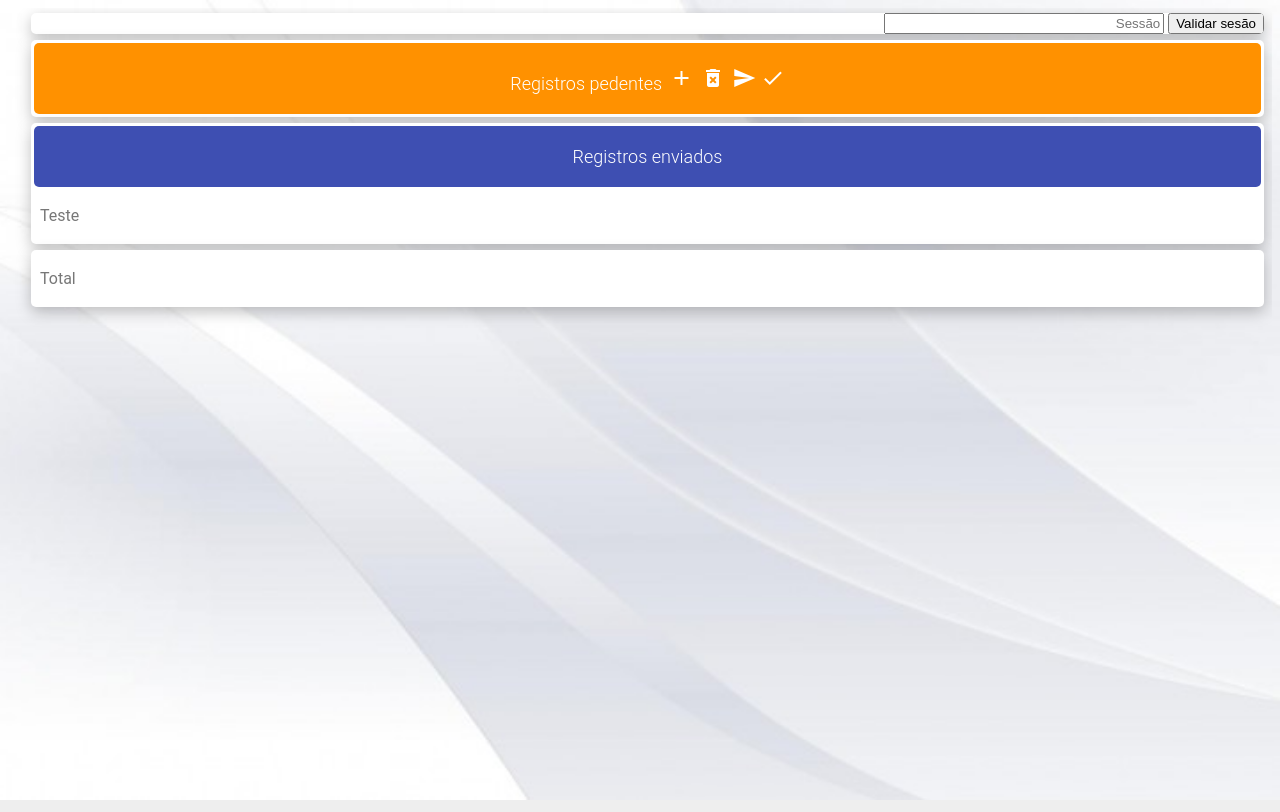
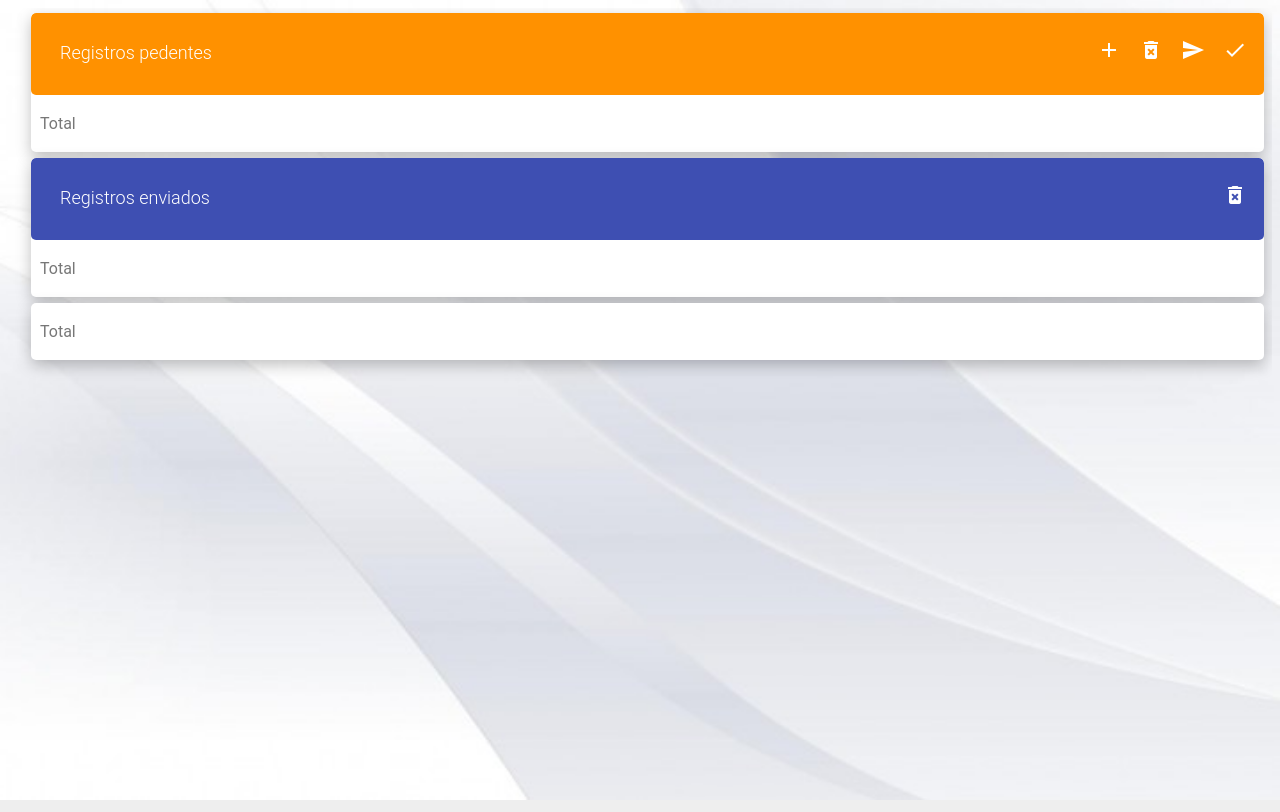
Before and after one commit to JeanHenriqueFerreira/TimeTracking, a plain HTML site: page index.html in a window 1280 px wide. Drawn offline with nearby package versions, Linux system fonts and the light colour scheme.

Commit message:
ajustes cards

```diff
--- a/CSS/style.css
+++ b/CSS/style.css
@@ -30,27 +30,43 @@ table tr td input[type="text"]:disabled {
   color: white;
 }
 
-.conteiner-icons-big {}
+.float-right {
+  float: right;
+  padding: 10px 2px 0px 0px;
+}
+
+.float-left {
+  float: left;
+}
+
+.hundred-percent {
+  width: 100%;
+}
+
+.eighty-percent {
+  width: 80%;
+}
 
 i {
   cursor: pointer;
 }
 
 .icon-left-white {
-  padding: 3px 0px 0px 3px;
-  icon-size: 30;
+  padding: 6px;
+  border: 3px solid rgba(0, 0, 0, 0);
   color: white;
+  float: right;
+}
+
+.icon-left-white:hover {
+  background-color: rgba(0, 0, 0, 0.4);
+  border-radius: 30px;
 }
 
 .container-div {
   padding: 2px 2px 2px 20px;
   height: 100%;
   overflow: auto;
-}
-
-.header-card {
-  border: solid 1px;
-  border-radius: 5px;
 }
 
 @import url(https://fonts.googleapis.com/css?family=Roboto:400,300);
@@ -101,6 +117,12 @@ h2 {
 
 .red {
   background: #FF0000;
+}
+
+.header-card {
+  padding: 6px;
+  height: 70px;
+  border-radius: 5px;
 }
 
 .orange {
--- a/JS/index.js
+++ b/JS/index.js
@@ -136,44 +136,18 @@ myTimeTracking.controller('MainCtr', ['$scope', '$interval', '$http',
           console.log("", err);
         });
       */
-      /*
-      $http.put("", {
+      $http.put("https://controle.suporte99.com/servico/recurso/sessao", {
         data: {
-          "sessId": $scope.cadastro.headers.sessId,
-          "NumSerie": "761",
-          headers: {
-            semOverlay: false,
-            conexao: "VA03E4595AC"
-          }
-        }
-        ,
-                headers: {
-                  "Connection": "keep-alive",
-                  "sessId": $scope.cadastro.headers.sessId,
-                  "Content-Type": "application/json;charset=UTF-8",
-                  "conexao": "VA03E4595AC",
-                  "Accept-Encoding": "gzip, deflate, br",
-                  "Accept-Language": "pt-BR,pt;q=0.8,en-US;q=0.6,en;q=0.4",
-                  "Access-Control-Allow-Origin": "*",
-                  "Referer": "https://www1.safety8.com.br/",
-                  "Origin": "https://jeanhenriqueferreira.github.io/TimeTracking"
-                }
-
-      }).*/
-      $http.put("https://www1.safety8.com.br/servico/recurso/sessao", {
-        data: {
-          "sessId": $scope.cadastro.headers.sessId,
-          "NumSerie": "761"
+          "sessId": $scope.cadastro.headers.sessId
         },
         headers: {
           "Connection": "keep-alive",
           "sessId": $scope.cadastro.headers.sessId,
           "Content-Type": "application/json;charset=UTF-8",
-          "conexao": "VA03E4595AC",
           "Accept-Encoding": "gzip, deflate, br",
           "Accept-Language": "pt-BR,pt;q=0.8,en-US;q=0.6,en;q=0.4",
-          "Access-Control-Allow-Origin": "https://www1.safety8.com.br/",
-          "Referer": "https://www1.safety8.com.br/",
+          "Access-Control-Allow-Origin": "https://jeanhenriqueferreira.github.io/TimeTracking",
+          "Referer": "https://controle.suporte99.com",
           "Authorization": "No Auth"
             //"Origin": "https://jeanhenriqueferreira.github.io/TimeTracking"
         }
--- a/index.html
+++ b/index.html
@@ -13,7 +13,7 @@
 
 <body ng-app="myTimeTracking" ng-controller="MainCtr">
   <div class="container-div">
-    <main class="container ">
+    <main class="container" ng-if="false">
       <div class="div-header">
         <input type="text" id="input-sessao" placeholder="Sessão" ng-model="cadastro.headers.sessId">
         <button ng-click="validarSessao()">Validar sesão</button>
@@ -21,13 +21,21 @@
     </main>
     <main class="container">
 
-      <h2 class="orange">
-        Registros pedentes
-        <i class="material-icons icon-left-white" ng-click="addItemPendente()">add</i>
-        <i class="material-icons icon-left-white" ng-click="removerAllPendentes()">delete_forever</i>
-        <i class="material-icons icon-left-white">send</i>
-        <i class="material-icons" ng-click="salvarTodos()">check</i>
-      </h2>
+      <div class="header-card orange">
+        <div class="hundred-percent">
+          <div class="float-left">
+            <h2>Registros pedentes</h2>
+          </div>
+        </div>
+        <div class="hundred-percent">
+          <div class="float-right">
+            <i class="material-icons icon-left-white" ng-click="salvarTodos()">check</i>
+            <i class="material-icons icon-left-white">send</i>
+            <i class="material-icons icon-left-white" ng-click="removerAllPendentes()">delete_forever</i>
+            <i class="material-icons icon-left-white" ng-click="addItemPendente()">add</i>
+          </div>
+        </div>
+      </div>
 
       <table ng-if="cadastro.itensPendentes.length">
         <tr>
@@ -57,10 +65,22 @@
           </td>
         </tr>
       </table>
+      <p class="detail ">Total</p>
     </main>
     <main class="container ">
-      <h2 class="blue ">Registros enviados</h2>
-      <p class="detail ">Teste</p>
+      <div class="header-card blue">
+        <div class="hundred-percent">
+          <div class="float-left">
+            <h2>Registros enviados</h2>
+          </div>
+        </div>
+        <div class="hundred-percent">
+          <div class="float-right">
+            <i class="material-icons icon-left-white" ng-click="removerAllPendentes()">delete_forever</i>
+          </div>
+        </div>
+      </div>
+      <p class="detail ">Total</p>
     </main>
     <main class="container ">
       <p class="detail ">Total</p>
```
